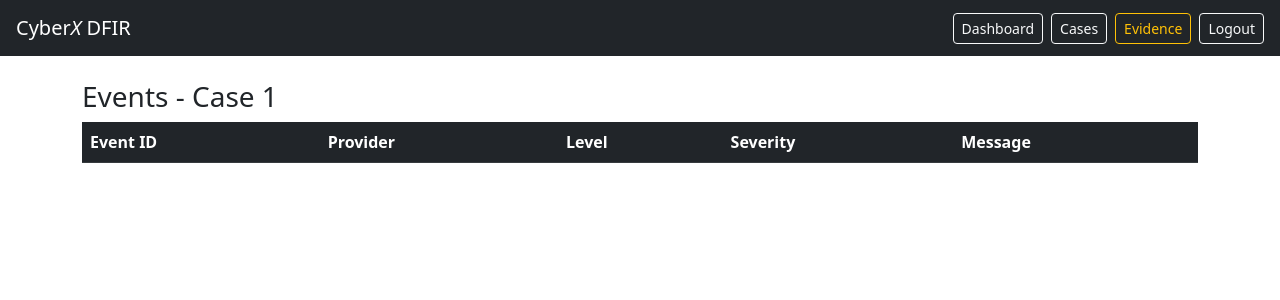
After one commit to itsmeRiF/cyberx-dfir-framework, a Flask app: page /events/1 in a window 1280 px wide. The commit adds this page. Shown: the top 300 px of the page. Run offline with Flask 3, Linux system fonts and the light colour scheme; a user stored in the database is signed in; lists and menus that the app fills with data are empty.

Commit message:
we start walking here!
..baby steps completed

```diff
--- a/app.py
+++ b/app.py
@@ -1,10 +1,13 @@
 from flask import Flask, redirect, url_for
 from config import Config
 from database.db import db
-
+import os
 from routes.auth import auth_bp, login_manager
 from routes.dashboard import dashboard_bp
 from routes.cases import cases_bp
+from routes.evidence import evidence_bp
+from routes.events import events_bp
+
 
 def create_app():
 
@@ -13,10 +16,14 @@ def create_app():
 
     db.init_app(app)
     login_manager.init_app(app)
-
+    os.makedirs(app.config["UPLOAD_FOLDER"], exist_ok=True)
+    os.makedirs(app.config["OUTPUT_FOLDER"], exist_ok=True)
     app.register_blueprint(auth_bp)
     app.register_blueprint(dashboard_bp)
     app.register_blueprint(cases_bp)
+    app.register_blueprint(evidence_bp)
+    app.register_blueprint(events_bp)
+
     with app.app_context():
         db.create_all()
 
--- a/models/__init__.py
+++ b/models/__init__.py
@@ -1,2 +1,4 @@
 from .user import User
 from .case import Case
+from .evidence import Evidence
+from .event import Event
--- /dev/null
+++ b/routes/events.py
@@ -0,0 +1,28 @@
+from flask import Blueprint, render_template
+from flask_login import login_required
+
+from models.event import Event
+from modules.analysis.severity import get_severity
+
+events_bp = Blueprint("events", __name__)
+
+
+@events_bp.route("/events/<int:case_id>")
+@login_required
+def view_events(case_id):
+
+    events = Event.query.filter_by(case_id=case_id).all()
+
+    enriched = []
+
+    for e in events:
+
+        enriched.append({
+            "event_id": e.event_id,
+            "provider": e.provider,
+            "level": e.level,
+            "message": e.message,
+            "severity": get_severity(e.event_id)
+        })
+
+    return render_template("events.html", events=enriched, case_id=case_id)
--- a/templates/base.html
+++ b/templates/base.html
@@ -9,10 +9,33 @@
 <body>
 
 <nav class="navbar navbar-dark bg-dark px-3">
-    <a class="navbar-brand" href="/dashboard">CyberX DFIR</a>
-	<a href="/dashboard">Dashboard</a>
-	<a href="/cases">Cases</a>
-    <a class="btn btn-outline-light" href="/logout">Logout</a>
+
+    <a class="navbar-brand" href="/dashboard">
+        Cyber<i>X</i> DFIR
+    </a>
+
+    <div class="d-flex gap-2">
+
+        <a class="btn btn-outline-light btn-sm" href="/dashboard">
+            Dashboard
+        </a>
+
+        <a class="btn btn-outline-light btn-sm" href="/cases">
+            Cases
+        </a>
+
+        <!-- NEW: Evidence section entry -->
+        <a class="btn btn-outline-warning btn-sm" href="/cases">
+            Evidence
+        </a>
+
+        <a class="btn btn-outline-light btn-sm" href="/logout">
+            Logout
+        </a>
+
+    </div>
+
+</nav>
 </nav>
 
 <div class="container mt-4">
--- /dev/null
+++ b/templates/events.html
@@ -0,0 +1,47 @@
+{% extends "base.html" %}
+
+{% block content %}
+
+<h3>Events - Case {{ case_id }}</h3>
+
+<table class="table table-dark table-striped">
+
+    <thead>
+        <tr>
+            <th>Event ID</th>
+            <th>Provider</th>
+            <th>Level</th>
+            <th>Severity</th>
+            <th>Message</th>
+        </tr>
+    </thead>
+
+    <tbody>
+
+        {% for e in events %}
+
+        <tr>
+            <td>{{ e.event_id }}</td>
+            <td>{{ e.provider }}</td>
+            <td>{{ e.level }}</td>
+
+            <td>
+                {% if e.severity == "high" %}
+                    <span class="badge bg-danger">HIGH</span>
+                {% elif e.severity == "medium" %}
+                    <span class="badge bg-warning text-dark">MED</span>
+                {% else %}
+                    <span class="badge bg-secondary">LOW</span>
+                {% endif %}
+            </td>
+
+            <td>{{ e.message }}</td>
+        </tr>
+
+        {% endfor %}
+
+    </tbody>
+
+</table>
+
+{% endblock %}
--- a/templates/login.html
+++ b/templates/login.html
@@ -9,7 +9,7 @@
 
 <div class="container mt-5" style="max-width: 400px;">
 
-    <h3 class="mb-3">CyberX DFIR Login</h3>
+    <h3 class="mb-3">Cyber<i>X</i> DFIR Login</h3>
 
     <form method="POST">
 
```
Also changed, not shown: config.py (+7 -0 lines), models/event.py (added, +19 -0 lines), models/evidence.py (added, +18 -0 lines), modules/analysis/severity.py (added, +12 -0 lines), modules/parser/evtx.py (added, +41 -0 lines), routes/evidence.py (added, +74 -0 lines), templates/cases.html (+16 -0 lines), templates/evidence.html (added, +15 -0 lines), instance/cyberx.db, 3 other files.
